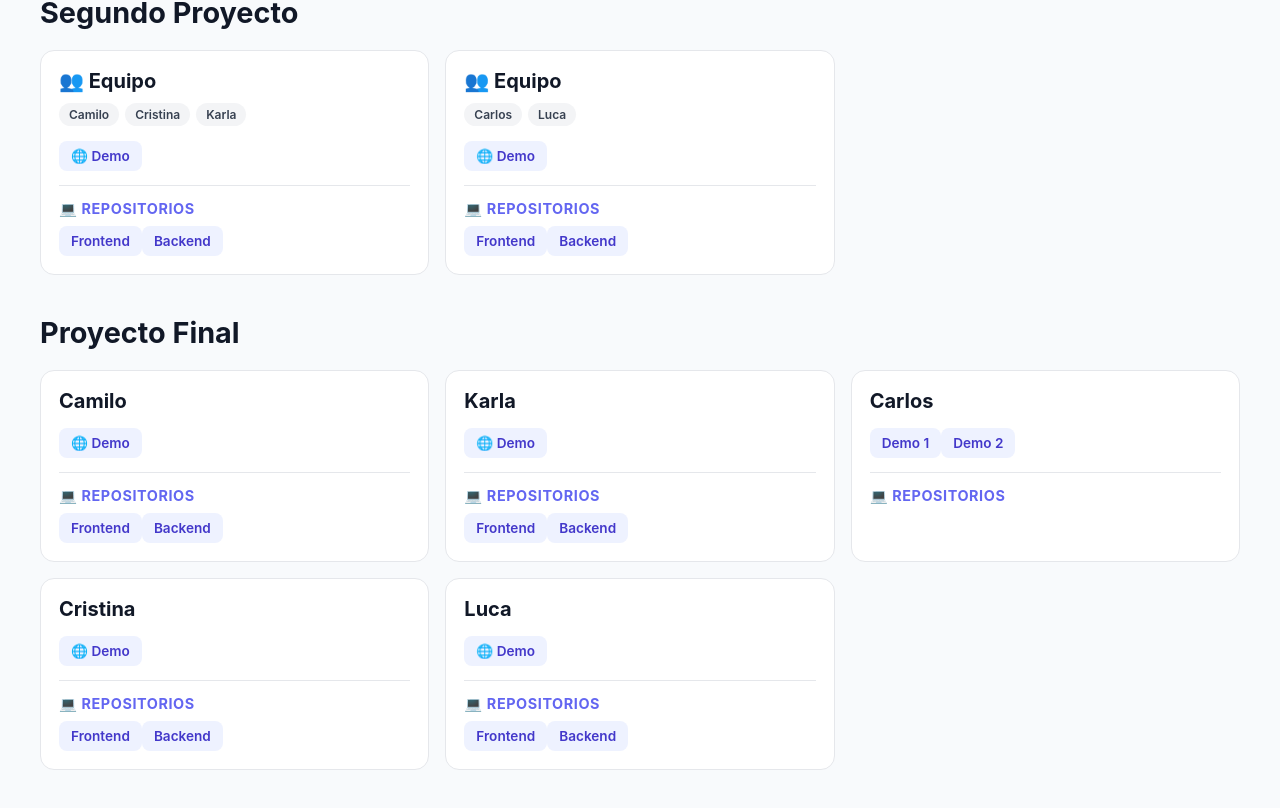
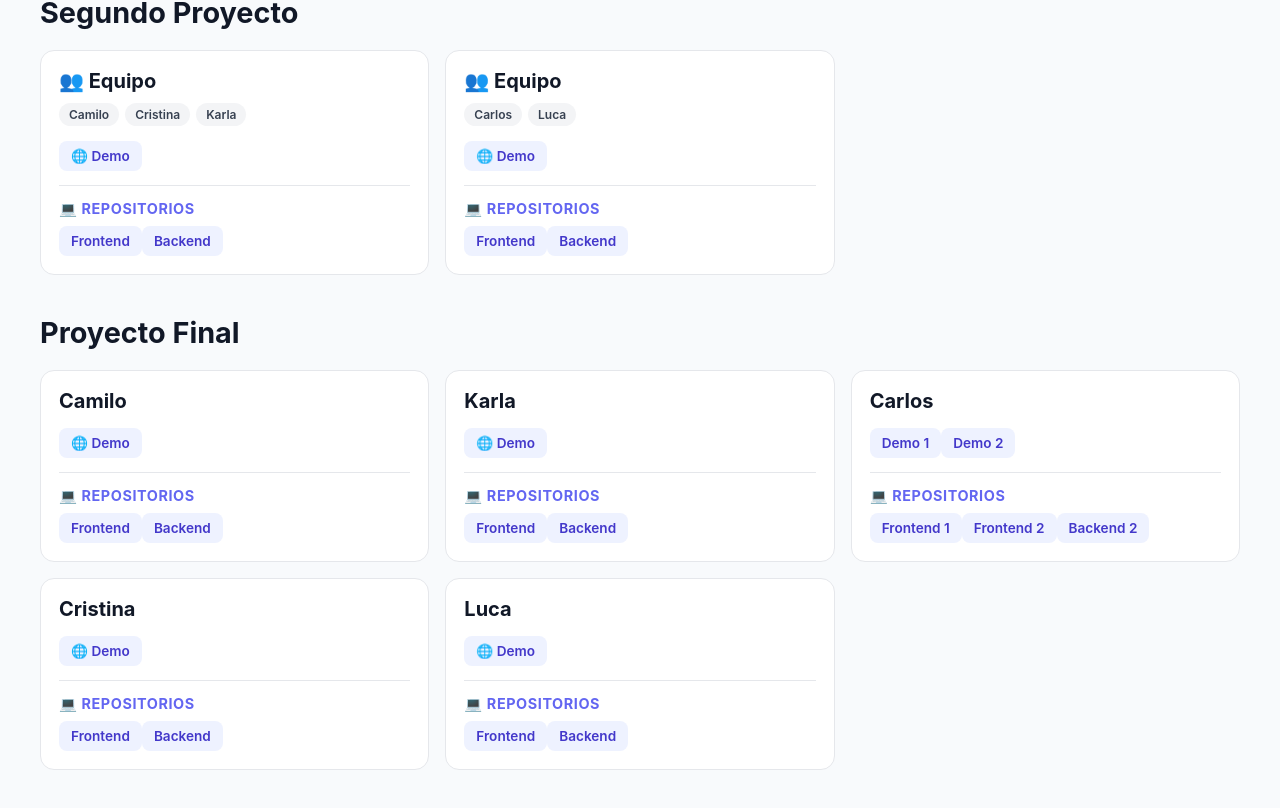
Before and after one commit to hugomunozdmg/reco_projects, a React (Vite) app: page / in a window 1280 px wide. Shown: the part 580-1388 px from the top of the page. Built offline with nearby package versions, Linux system fonts and the light colour scheme.

Commit message:
fix urls

```diff
--- a/src/StudentsProjects.jsx
+++ b/src/StudentsProjects.jsx
@@ -62,21 +62,15 @@ export default function StudentsProjects() {
                   {project.github.repo && (
                     <Button href={project.github.repo}>Repositorio</Button>
                   )}
-
-                  {project.github.frontend && (
                     <>
                       <Button href={project.github.frontend}>Frontend</Button>
                       <Button href={project.github.frontend_1}>Frontend 1</Button>
                       <Button href={project.github.frontend_2}>Frontend 2</Button>
                     </>
-                  )}
-
-                  {project.github.backend && (
                     <>
                       <Button href={project.github.backend}>Backend</Button>
                       <Button href={project.github.backend_2}>Backend 2</Button>
                     </>
-                  )}
                 </div>
               </article>
             ))}
```
